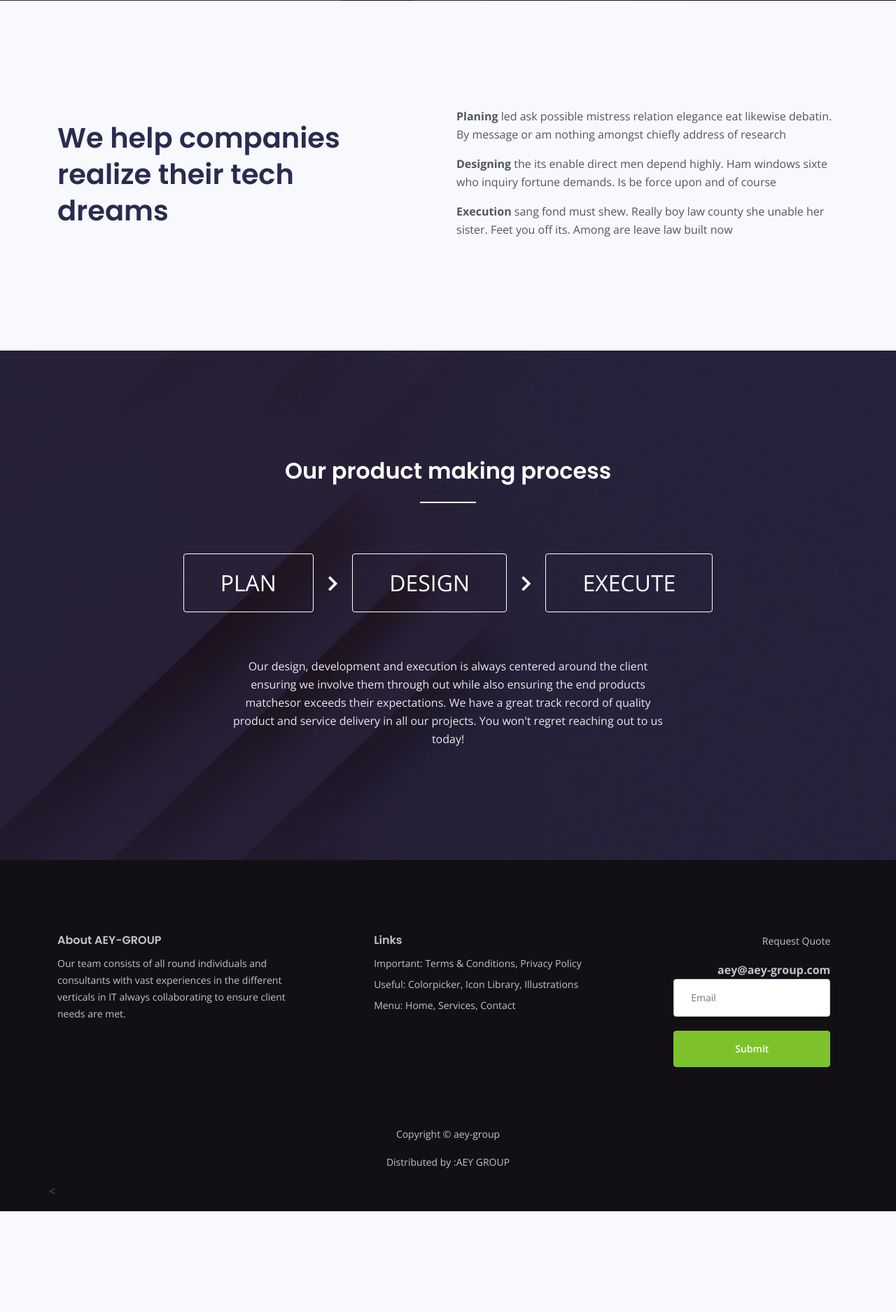
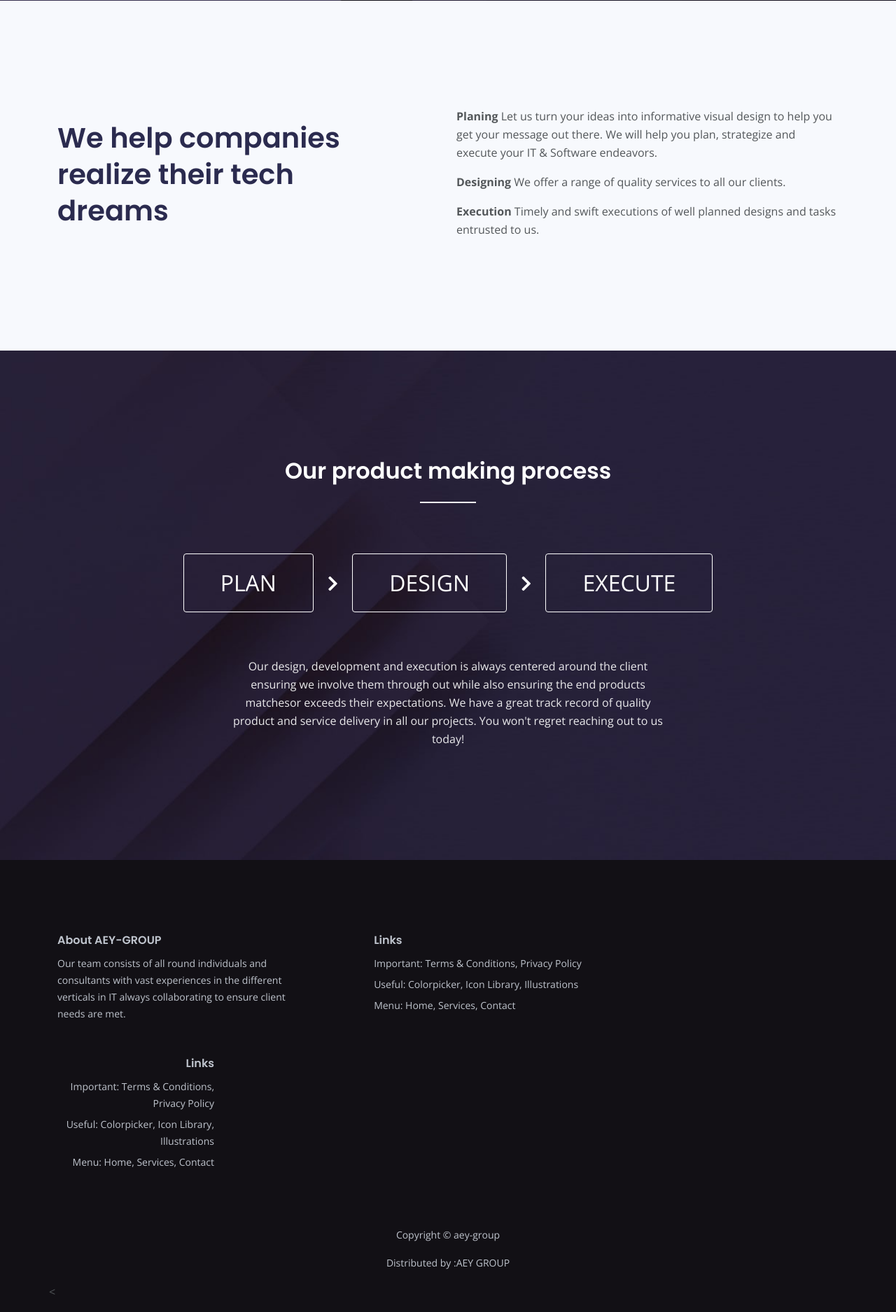
Before and after one commit to OnesOrZeros/aey, a CodeIgniter app: page /AEY/ in a window 1280 px wide. Shown: the part 931-2806 px from the top of the page at 70% size. Before the commit the page ends 2662 px from the top, so only its background shows below. Run offline with CodeIgniter, Linux system fonts and the light colour scheme; some libraries are stand-ins or nearby versions.

Commit message:
added content

```diff
--- a/application/views/homepage.php
+++ b/application/views/homepage.php
@@ -25,64 +25,15 @@
                 </div> <!-- end of col -->
                 <div class="col-lg-6">
                     <div class="text-container">
-                        <p><strong>Planing</strong> led ask possible mistress relation elegance eat likewise debatin. By message or am nothing amongst chiefly address of research</p>
-                        <p><strong>Designing</strong> the its enable direct men depend highly. Ham windows sixte who inquiry fortune demands. Is be force upon and of course</p>
-                        <p><strong>Execution</strong> sang fond must shew. Really boy law county she unable her sister. Feet you off its. Among are leave law built now</p>
+                        <p><strong>Planing</strong> Let us turn your ideas into informative visual design to help you get your message out there. We will help you plan, strategize and execute your IT & Software endeavors.</p>
+                        <p><strong>Designing</strong> We offer a range of quality services to all our clients.</p>
+                        <p><strong>Execution</strong> Timely and swift executions of well planned designs and tasks entrusted to us.</p>
                     </div> <!-- end of text-container -->
                 </div> <!-- end of col -->
             </div> <!-- end of row -->
         </div> <!-- end of container -->
     </div> <!-- end of basic-1 -->
     <!-- end of introduction -->
-
-
-    <!-- Details Modal -->
-    <div id="staticBackdrop" class="modal fade" tabindex="-1" aria-hidden="true">
-        <div class="modal-dialog">
-            <div class="modal-content">
-                <div class="row">
-                    <button type="button" class="btn-close" data-bs-dismiss="modal" aria-label="Close"></button>
-                    <div class="col-lg-8">
-                        <div class="image-container">
-                            <img class="img-fluid" src="<?php echo base_url(); ?>/resources/images/details-modal.jpg" alt="alternative">
-                        </div> <!-- end of image-container -->
-                    </div> <!-- end of col -->
-                    <div class="col-lg-4">
-                        <h3>Goals Setting</h3>
-                        <hr>
-                        <p>The app can easily help you track your personal development evolution if you take the time to set it up.</p>
-                        <h4>User Feedback</h4>
-                        <p>This is a great app which can help you save time and make your live easier. And it will help improve your productivity.</p>
-                        <ul class="list-unstyled li-space-lg">
-                            <li class="d-flex">
-                                <i class="fas fa-chevron-right"></i>
-                                <div class="flex-grow-1">Splash screen panel</div>
-                            </li>
-                            <li class="d-flex">
-                                <i class="fas fa-chevron-right"></i>
-                                <div class="flex-grow-1">Statistics graph report</div>
-                            </li>
-                            <li class="d-flex">
-                                <i class="fas fa-chevron-right"></i>
-                                <div class="flex-grow-1">Events calendar layout</div>
-                            </li>
-                            <li class="d-flex">
-                                <i class="fas fa-chevron-right"></i>
-                                <div class="flex-grow-1">Location details screen</div>
-                            </li>
-                            <li class="d-flex">
-                                <i class="fas fa-chevron-right"></i>
-                                <div class="flex-grow-1">Onboarding steps interface</div>
-                            </li>
-                        </ul>
-                        <a id="modalCtaBtn" class="btn-solid-reg" href="#contact">Contact</a>
-                        <button type="button" class="btn-outline-reg" data-bs-dismiss="modal">Close</button>
-                    </div> <!-- end of col -->
-                </div> <!-- end of row -->
-            </div> <!-- end of modal-content -->
-        </div> <!-- end of modal-dialog -->
-    </div> <!-- end of modal -->
-    <!-- end of details modal -->
 
 
     <!-- Process -->
--- a/application/views/site.php
+++ b/application/views/site.php
@@ -86,14 +86,12 @@
                         </ul>
                     </div> <!-- end of footer-col -->
                     <div class="footer-col third">
-                        <p class="p-small">Request Quote</p>
-                        <a href="aey@aey-group.com"><strong>aey@aey-group.com</strong></a>
-                        <div class="form-group">
-                            <input type="email" name="email" class="form-control-input" placeholder="Email" required>
-                        </div>
-                        <div class="form-group">
-                            <button type="submit" class="form-control-submit-button">Submit</button>
-                        </div>
+                    <h6>Links</h6>
+                        <ul class="list-unstyled li-space-lg p-small">
+                            <li>Important: <a href="terms.html">Terms & Conditions</a>, <a href="privacy.html">Privacy Policy</a></li>
+                            <li>Useful: <a href="#">Colorpicker</a>, <a href="#">Icon Library</a>, <a href="#">Illustrations</a></li>
+                            <li>Menu: <a class="page-scroll" href="<?php echo site_url('Home')?>">Home</a>,  <a class="page-scroll" href="<?php echo site_url('Home/services')?>">Services</a>, <a class="page-scroll" href="<?php echo site_url('Home/contacts')?>">Contact</a></li>
+                        </ul>
                     </div> <!-- end of footer-col -->
                 </div> <!-- end of col -->
             </div> <!-- end of row -->
--- a/resources/css/styles.css
+++ b/resources/css/styles.css
@@ -1317,7 +1317,7 @@ a:hover {
 	}
 
 	.footer .footer-col.third {
-		text-align: right;
+		margin-right: 6.5rem;
 	}
 	/* end of footer */
 
```
